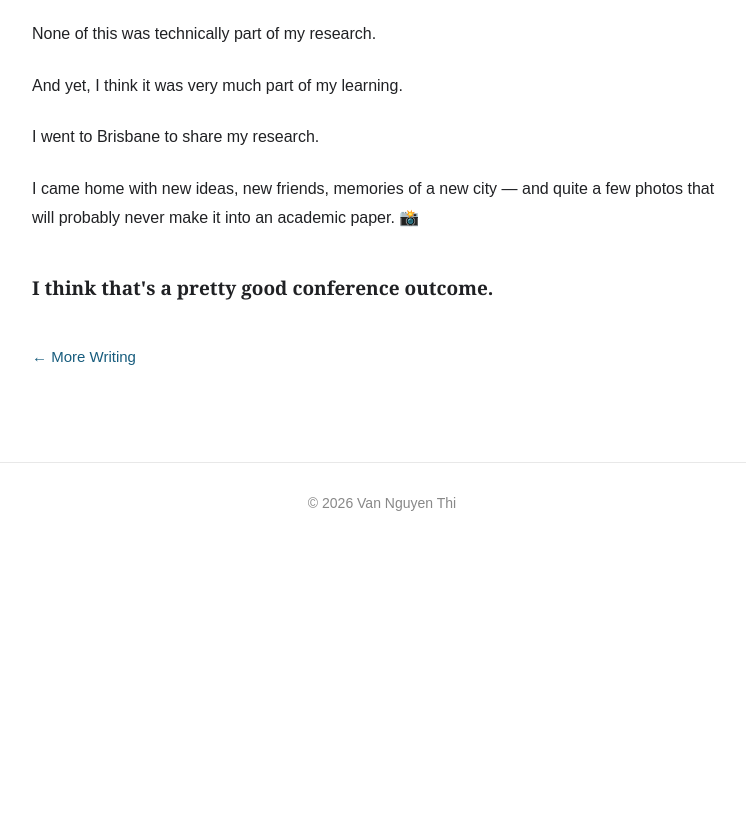
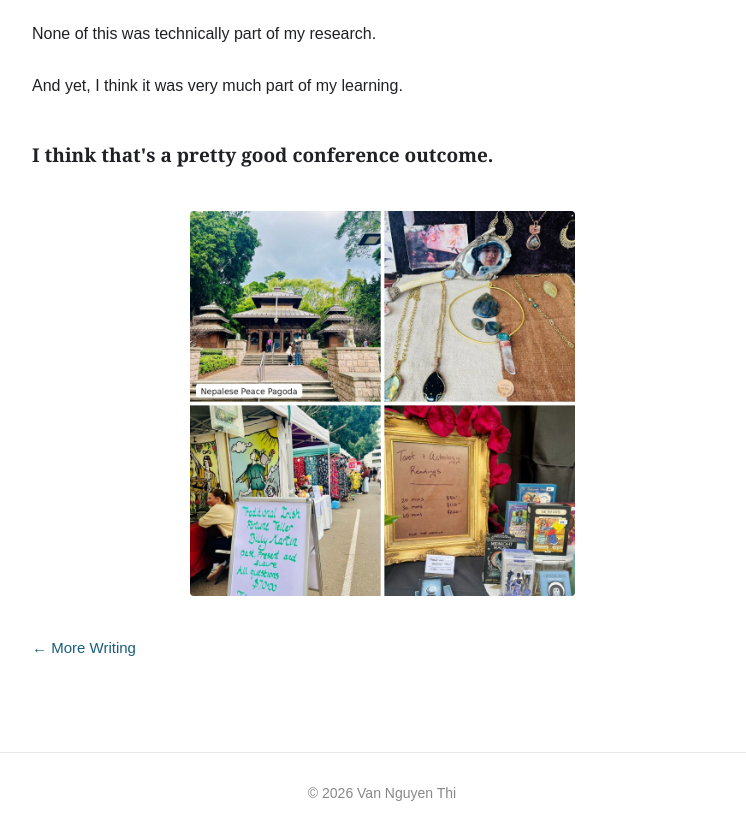
Before and after one commit to nguyenvan174neu-arch/nguyenvan174neu-arch.github.io, a plain HTML site: page writing-conference.html in a window 1280 px wide. Shown: the part 1691-2526 px from the top of the page, without its empty margins (258-1004 px from the left). Before the commit the page ends 2235 px from the top, so only its background shows below. Drawn offline with Linux system fonts and the light colour scheme.

Commit message:
Add Brisbane collage and streamline ending

```diff
--- a/writing-conference.html
+++ b/writing-conference.html
@@ -175,6 +175,15 @@
       font-family: Georgia, "Times New Roman", serif;
       font-size: 19px;
       font-weight: 600;
+    }
+
+
+    .brisbane-collage {
+      display: block;
+      width: 55%;
+      height: auto;
+      margin: 38px auto 10px;
+      border-radius: 4px;
     }
 
 
@@ -441,21 +450,15 @@
     </p>
 
 
-    <p>
-      I went to Brisbane to share my research.
-    </p>
-
-
-    <p>
-      I came home with new ideas, new friends, memories of a new city —
-      and quite a few photos that will probably never make it into an
-      academic paper. 📸
-    </p>
-
-
     <p class="ending">
       I think that's a pretty good conference outcome.
     </p>
+
+    <img
+      class="brisbane-collage"
+      src="brisbane_south_bank_collage_labeled.jpg"
+      alt="Nepalese Peace Pagoda, Collective Markets and fortune-teller stalls in South Bank, Brisbane"
+    >
 
 
   </div>
```
